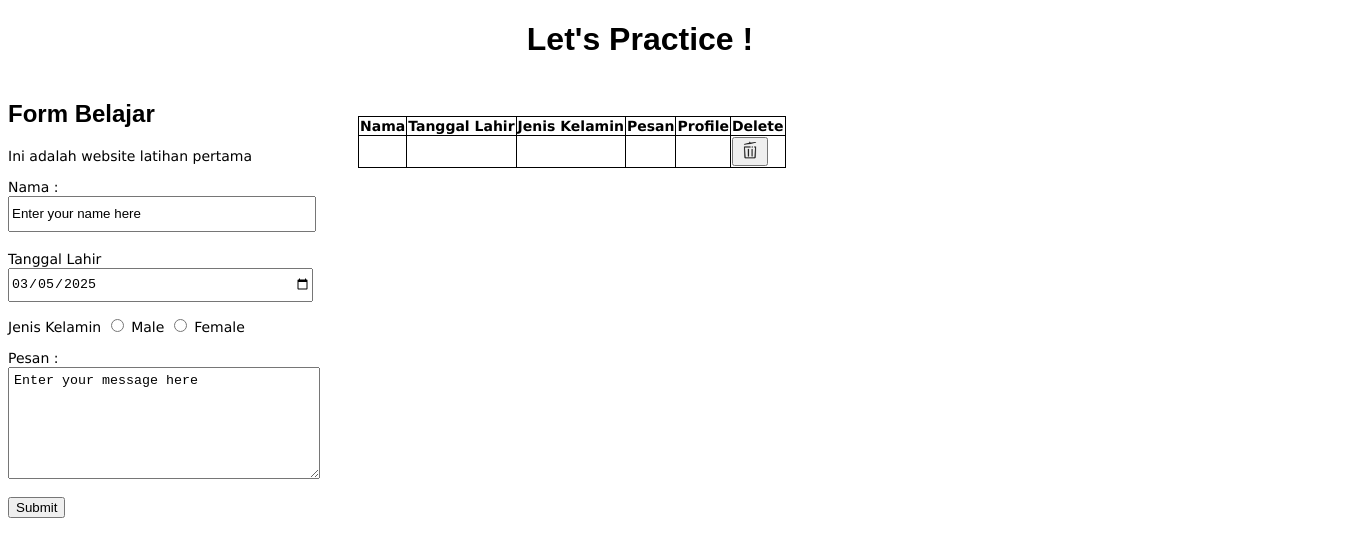
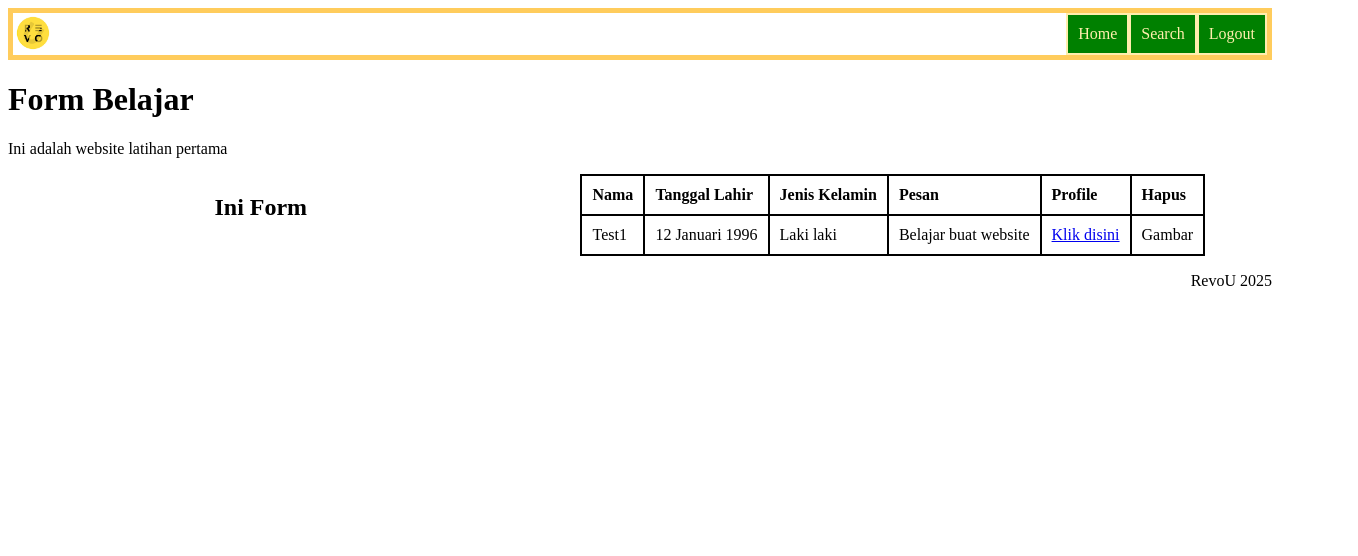
Before and after one commit to MaulanaAriandy/latihan1-revou, a plain HTML site: page Practice/index.html in a window 1280 px wide. Shown: the whole page, 1358 px wide, since content can reach past the window. Drawn offline with Linux system fonts and the light colour scheme.

Commit message:
week1_day3

```diff
--- /dev/null
+++ b/Practice/basic.css
@@ -0,0 +1,17 @@
+.container {
+    border: 5px solid #ffcc5c;
+    display: flex;
+    justify-content: flex-end;
+}
+.container > div {
+    padding: 10px;
+    text-align: center;
+    font-size: 14sp;
+    color: #ffeead;
+    border: 2px solid;
+    background-color: green;
+}
+
+.logo {
+    margin-right: auto;
+}
--- a/Practice/index.html
+++ b/Practice/index.html
@@ -1,106 +1,75 @@
 <!DOCTYPE html>
 <html>
     <head>
-        <title>Practice</title>
+        <title>Web Test</title>
+        <link rel="stylesheet" href="basic.css">
         <style>
-            h1 {
-                text-align: center;
-                font-family: Arial, Helvetica, sans-serif;
+            .content {
+                flex-direction: row;
+                display: flex;
             }
-            h2 {
-                text-align: left;
-                font-family:Arial, Helvetica, sans-serif
+            .content > div {
+                display: flex;
+                align-content: center;
+                justify-content: center;
             }
-            table, th, td{
-                font-family: Verdana, Geneva, Tahoma, sans-serif;
-                font-size: 14px;
-                text-align: left;
-                border: 1px solid black;
+            .table_person {
+                border: 2px solid black;
                 border-collapse: collapse;
             }
-            p, label {
-                font-family: Verdana, Geneva, Tahoma, sans-serif;
-                font-size: 14px;
+            .table_person > tr, th, td {
+                border: 2px solid black;
+                border-collapse: collapse;
+                text-align: left;
+                padding: 10px;
             }
-            .grid-container {
-                display: grid;
-                grid-template-columns: 350px 1000px 350px 350px;
-            }
-            input{
-                text-align: left;
-            }
-            #textdata {
-                width: 300px;
-                height: 100px;
-                text-align: left;
-                vertical-align: text-top;
-                padding: 5px;
+            footer > p {
+                text-align: end;
             }
         </style>
     </head>
     <body>
-        <h1>Let's Practice !</h1>
-        <div class=grid-container>
-            <div>
-                <form>
-                    <h2>Form Belajar</h2>
-                    <p>Ini adalah website latihan pertama</p>
-                    <label for="nama">Nama :</label>
-                    <input type="text" value="Enter your name here" id="nama" name="namedata" style="width: 300px; height: 30px;">
-                    <br>
-                    <br>
-                    <label for="born">Tanggal Lahir</label>
-                    <input type="date" id="born" name="datedata" style="width: 300px; height: 30px;">
-                    <p>
-                        Jenis Kelamin
-                        <input type="radio" id="lakilaki" name="genderdata" value="Male">
-                        <label for="lakilaki">Male</label>
+        <nav class="container">
+            <img src="original.jpg" class="logo" width="40" height="40">
+            <div class="home">Home</div>
+            <div class="search">Search</div>
+            <div class="logout">Logout</div>
+        </nav>
 
-                        <input type="radio" id="perempuan" name="genderdata" value="Female">
-                        <label for="perempuan">Female</label>
-                    </p>
-                    <label for="textdata">Pesan :</label>
-                    <textarea id="textdata">Enter your message here</textarea>
-                    <br>
-                    <br>
-                    <button type="button" onclick="alert('Hellow World')">Submit</button>
-                </form>
+        <header>
+            <h1>Form Belajar</h1>
+            <p>Ini adalah website latihan pertama</p>
+        </header>
+
+        <main class="content">
+            <div style="flex: 2;">
+                <h2>Ini Form</h2>
             </div>
-            <div>
-                <br>
-                <br>
-                <table>
+            <div style="flex: 3;">
+                <table class="table_person">
                     <tr>
                         <th>Nama</th>
                         <th>Tanggal Lahir</th>
                         <th>Jenis Kelamin</th>
                         <th>Pesan</th>
                         <th>Profile</th>
-                        <th>Delete</th>
+                        <th>Hapus</th>
                     </tr>
                     <tr>
-                        <td></td>
-                        <td></td>
-                        <td></td>
-                        <td></td>
-                        <td></td>
-                        <td><button><img src="delete-295.png" width="20px" height="20px"</button></td>
+                        <td>Test1</td>
+                        <td>12 Januari 1996</td>
+                        <td>Laki laki</td>
+                        <td>Belajar buat website</td>
+                        <td><a href="#">Klik disini</a></td>
+                        <td>Gambar</td>
                     </tr>
                 </table>
             </div>
-        </div>
+        </main>
+
+        <footer>
+            <p>RevoU 2025</p>
+        </footer>
+
     </body>
-    <script>
-        document.getElementById("nama").addEventListener("focus", function(){
-            if (this.value === "Enter your name here") {
-                this.value = "";
-            }
-        })
-        document.getElementById("textdata").addEventListener("focus", function(){
-            if (this.value === "Enter your message here") {
-                this.value = "";
-            }
-        })
-        document.getElementById("born").value = "2025-03-05";
-    </script>
 </html>
--- /dev/null
+++ b/Test/basic.css
@@ -0,0 +1,17 @@
+.container {
+    border: 5px solid #ffcc5c;
+    display: flex;
+    justify-content: flex-end;
+}
+.container > div {
+    padding: 10px;
+    text-align: center;
+    font-size: 14sp;
+    color: #ffeead;
+    border: 2px solid;
+    background-color: green;
+}
+
+.logo {
+    margin-right: auto;
+}
```
Also changed, not shown: Practice/layout_plan.html (added, +22 -0 lines), Test/custom_background_color.html (added, +17 -0 lines), Test/display.html (added, +15 -0 lines), Test/hello_world.html (added, +9 -0 lines), Test/index.html (+99 -2 lines), Test/padding.html (added, +41 -0 lines), Practice/original.jpg (added), Test/delete-295.png (added), Test/original.jpg (added).
